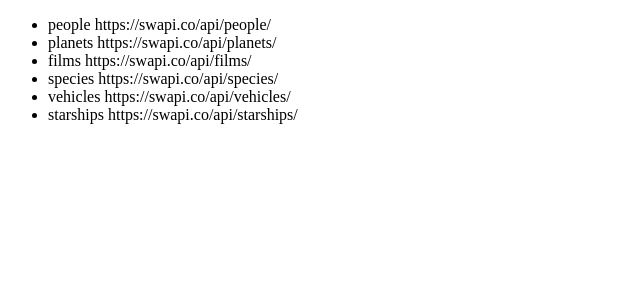
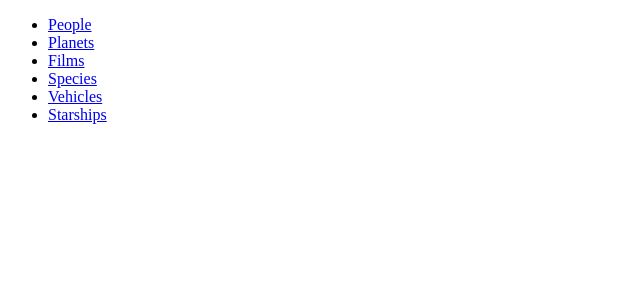
Before and after one commit to javierlete/angular2-swapi, an Angular app: page / in a window 1280 px wide. Shown: the top 300 px of the page, without its empty margins (0-640 px from the left). Built offline with nearby package versions, Linux system fonts and the light colour scheme.

Commit message:
Menú clicable

```diff
--- a/src/app/menu-principal/menu-principal.component.html
+++ b/src/app/menu-principal/menu-principal.component.html
@@ -1,3 +1,6 @@
 <ul>
-  <li *ngFor="let termino of terminos">{{termino.nombre}} {{termino.valor}}</li>
+  <li *ngFor="let termino of terminos">
+    <a href="#" (click)="terminoSeleccionado(termino.valor)">
+      {{ termino.nombre | titlecase }}</a>
+  </li>
 </ul>
--- a/src/app/menu-principal/menu-principal.component.ts
+++ b/src/app/menu-principal/menu-principal.component.ts
@@ -23,4 +23,9 @@ export class MenuPrincipalComponent implements OnInit {
     );
   }
 
+  terminoSeleccionado(url: string): void {
+    // debugger; // Para el código en esta línea en las developer tools
+    console.log(url);
+  }
+
 }
```
